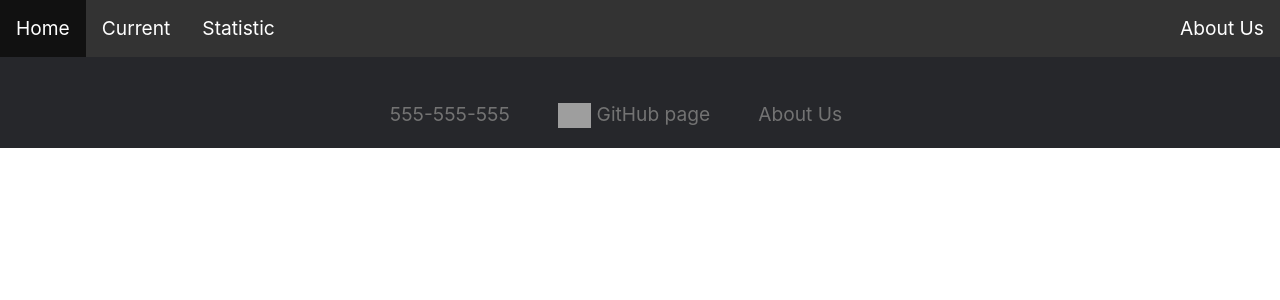
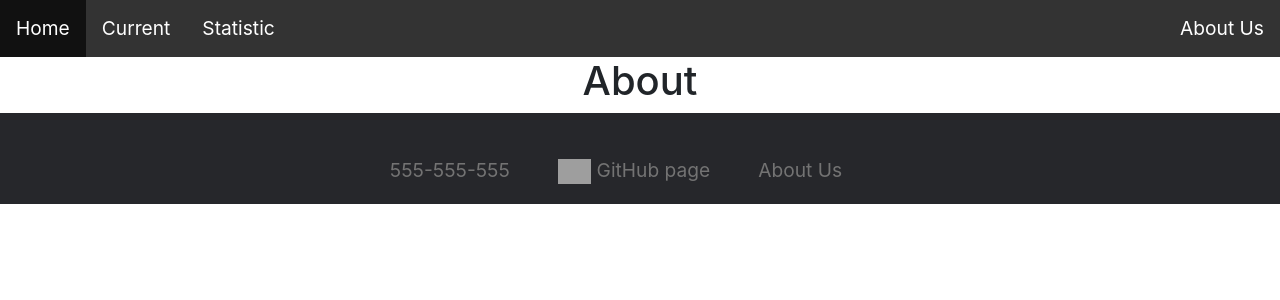
Before and after one commit to Bohdan-TheOne/eros, a React (Create React App) app: page /about in a window 1280 px wide. Shown: the top 300 px of the page. Built offline with nearby package versions, Linux system fonts and the light colour scheme; grey boxes are pictures that could not be loaded.

Commit message:
Add Routing

```diff
--- a/package.json
+++ b/package.json
@@ -9,6 +9,7 @@
     "bootstrap": "^4.6.0",
     "react": "^17.0.2",
     "react-dom": "^17.0.2",
+    "react-router-dom": "^5.2.0",
     "react-scripts": "4.0.3",
     "web-vitals": "^1.1.1"
   },
--- a/src/App.js
+++ b/src/App.js
@@ -1,5 +1,7 @@
-import Footer from './components/Footer';
-import Header from './components/Header';
+import React from 'react'
+
+import Footer from './components/Footer'
+import Header from './components/Header'
 import './App.css';
 
 function App() {
--- /dev/null
+++ b/src/components/About.js
@@ -0,0 +1,11 @@
+import React from 'react'
+
+function About() {
+    return (
+        <div>
+            <h1>About</h1>
+        </div>
+    )
+}
+
+export default About;
--- /dev/null
+++ b/src/components/Current.js
@@ -0,0 +1,11 @@
+import React from 'react'
+
+function Current() {
+    return (
+        <div>
+            <h1>Current</h1>
+        </div>
+    )
+}
+
+export default Current;
--- a/src/components/Header.js
+++ b/src/components/Header.js
@@ -1,16 +1,29 @@
 import React from 'react'
+import { BrowserRouter as Router, Switch, Route, Link } from 'react-router-dom'
 import './css/Header.css'
+import Home from './Home'
+import Current from './Current'
+import Statistic from './Statistic'
+import About from './About'
 
 function Header() {
     return (
-        <nav>
-            <ul className='header-list'>
-                <li className='active-choise'><a href="/">Home</a></li>
-                <li><a href="/current">Current</a></li>
-                <li><a href="/statistic">Statistic</a></li>
-                <li className='float-r'><a href="/about">About Us</a></li>
-            </ul>
-        </nav>
+        <Router>
+            <nav>
+                <ul className='header-list'>
+                    <li className='active-choise'><Link to="/">Home</Link></li>
+                    <li><Link to="/current">Current</Link></li>
+                    <li><Link to="/statistic">Statistic</Link></li>
+                    <li className='float-r'><Link to="/about">About Us</Link></li>
+                </ul>
+            </nav>
+            <Switch>
+                <Route exact path='/'><Home /></Route>
+                <Route path='/current'><Current /></Route>
+                <Route path='/statistic'><Statistic /></Route>
+                <Route path='/about'><About /></Route>
+            </Switch>
+      </Router>
     )
 }
 
--- /dev/null
+++ b/src/components/Home.js
@@ -0,0 +1,11 @@
+import React from 'react'
+
+function Home() {
+    return (
+        <div>
+            <h1>Home</h1>
+        </div>
+    )
+}
+
+export default Home;
--- /dev/null
+++ b/src/components/Statistic.js
@@ -0,0 +1,11 @@
+import React from 'react'
+
+function Statistic() {
+    return (
+        <div>
+            <h1>Statistic</h1>
+        </div>
+    )
+}
+
+export default Statistic;
```
Also changed, not shown: 1 other file (tests, documents, lock files or other folders).
